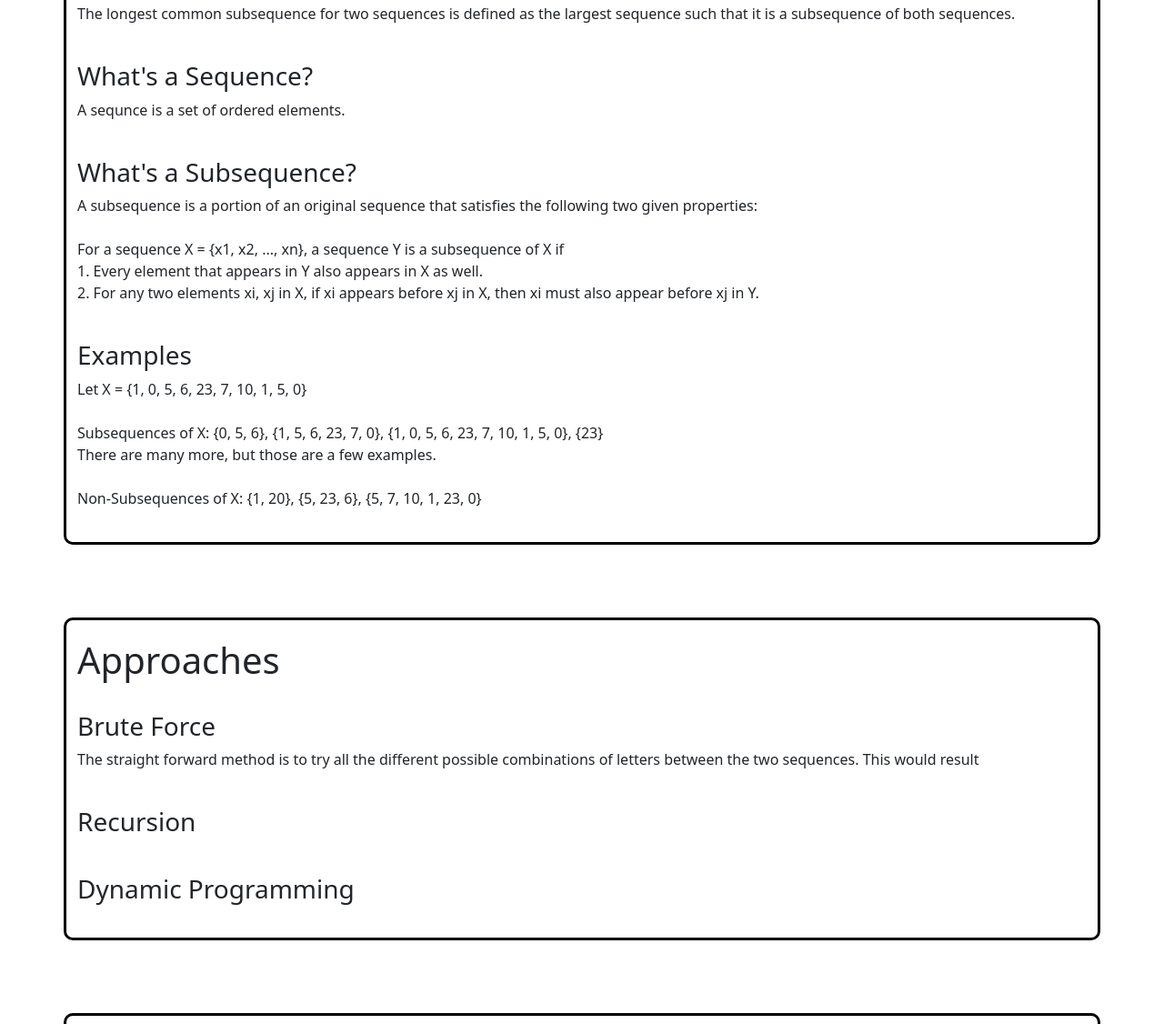
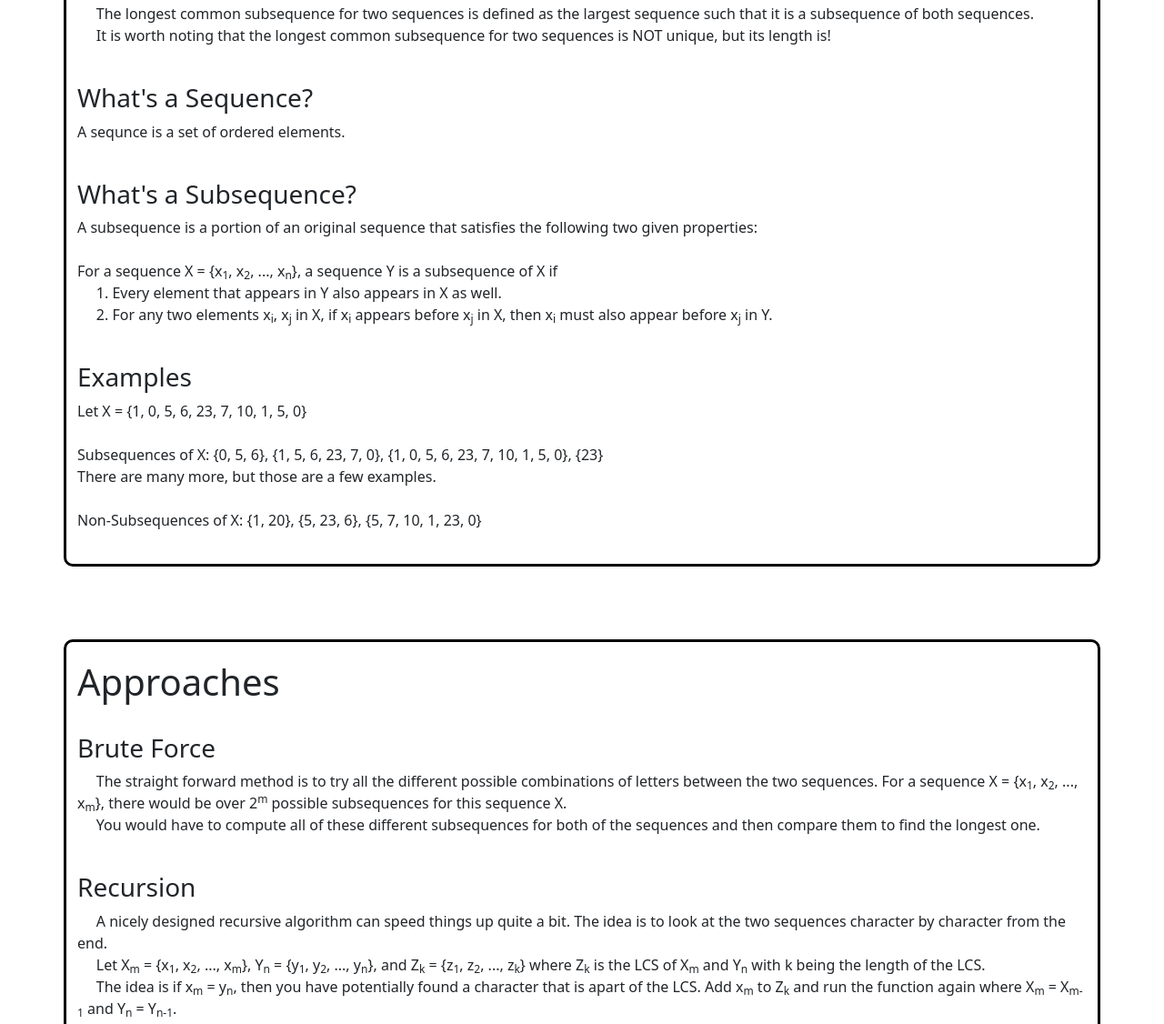
Before and after one commit to caleb-terry17/LongestCommonSubSequence, a plain HTML site: page index.html in a window 1280 px wide. Shown: the part 156-1282 px from the top of the page at 91% size. Drawn offline with nearby package versions, Linux system fonts and the light colour scheme.

Commit message:
finished description for recrusive, brute force appraoches

```diff
--- a/index.html
+++ b/index.html
@@ -7,7 +7,7 @@
     <title>Longest Common Subsequence</title>
 
     <!--website icon-->
-    <link rel="shortcut icon" href="websiteIcon.png" type="image/png">
+    <link rel="shortcut icon" href="./images/websiteIcon.png" type="image/png">
 
     <!--local css imports-->
     <link rel="stylesheet" href="index.css">  <!--styling specific to index.html-->
@@ -19,7 +19,13 @@
     <!--about/intro-->
     <div class="container">
         <h1>LCS: Longest Common Subsequence</h1>
-        <p>The longest common subsequence for two sequences is defined as the largest sequence such that it is a subsequence of both sequences.</p>
+        <p>
+            &nbsp;&nbsp;&nbsp;&nbsp; The longest common subsequence for two sequences is defined as the largest sequence such that it is a subsequence of both sequences.
+
+            <br>
+
+            &nbsp;&nbsp;&nbsp;&nbsp; It is worth noting that the longest common subsequence for two sequences is NOT unique, but its length is!
+        </p>
 
         <br>
 
@@ -37,15 +43,15 @@
             <br>
             <br>
 
-            For a sequence X = {x1, x2, ..., xn}, a sequence Y is a subsequence of X if
+            For a sequence X = {x<sub>1</sub>, x<sub>2</sub>, ..., x<sub>n</sub>}, a sequence Y is a subsequence of X if
 
             <br>
 
-            1. Every element that appears in Y also appears in X as well.
+            &nbsp;&nbsp;&nbsp;&nbsp; 1. Every element that appears in Y also appears in X as well.
 
             <br>
 
-            2. For any two elements xi, xj in X, if xi appears before xj in X, then xi must also appear before xj in Y.
+            &nbsp;&nbsp;&nbsp;&nbsp; 2. For any two elements x<sub>i</sub>, x<sub>j</sub> in X, if x<sub>i</sub> appears before x<sub>j</sub> in X, then x<sub>i</sub> must also appear before x<sub>j</sub> in Y.
         </p>
 
         <br>
@@ -86,19 +92,45 @@
 
         <!--brute force-->
         <h3>Brute Force</h3>
-        <p>The straight forward method is to try all the different possible combinations of letters between the two sequences. This would result </p>
+        <p>
+            &nbsp;&nbsp;&nbsp;&nbsp; The straight forward method is to try all the different possible combinations of letters between the two sequences. For a sequence X = {x<sub>1</sub>, x<sub>2</sub>, ..., x<sub>m</sub>}, there would be over 2<sup>m</sup> possible subsequences for this sequence X.
+
+            <br>
+
+            &nbsp;&nbsp;&nbsp;&nbsp; You would have to compute all of these different subsequences for both of the sequences and then compare them to find the longest one.
+        </p>
 
         <br>
 
         <!--recursion-->
         <h3>Recursion</h3>
-        <p></p>
+        <p>
+            &nbsp;&nbsp;&nbsp;&nbsp; A nicely designed recursive algorithm can speed things up quite a bit. The idea is to look at the two sequences character by character from the end.
+
+            <br>
+
+            &nbsp;&nbsp;&nbsp;&nbsp; Let X<sub>m</sub> = {x<sub>1</sub>, x<sub>2</sub>, ..., x<sub>m</sub>}, Y<sub>n</sub> = {y<sub>1</sub>, y<sub>2</sub>, ..., y<sub>n</sub>}, and Z<sub>k</sub> = {z<sub>1</sub>, z<sub>2</sub>, ..., z<sub>k</sub>} where Z<sub>k</sub> is the LCS of X<sub>m</sub> and Y<sub>n</sub> with k being the length of the LCS.
+
+            <br>
+
+            &nbsp;&nbsp;&nbsp;&nbsp; The idea is if x<sub>m</sub> = y<sub>n</sub>, then you have potentially found a character that is apart of the LCS. Add x<sub>m</sub> to Z<sub>k</sub> and run the function again where X<sub>m</sub> = X<sub>m-1</sub> and Y<sub>n</sub> = Y<sub>n-1</sub>.
+
+            <br>
+
+            &nbsp;&nbsp;&nbsp;&nbsp; However, if x<sub>m</sub> &ne; y<sub>n</sub>, you must run the function again with both possible outcomes. Where X<sub>m</sub> = X<sub>m-1</sub>, Y<sub>n</sub> = Y<sub>n</sub> and X<sub>m</sub> = X<sub>m</sub>, Y<sub>n</sub> = Y<sub>n-1</sub>. Since we're calling the function again, we will get possibly two different outcomes from each function. Which ever one returns the longest Z<sub>k</sub> is the one we return from our current function. This process will continue up the tree of function calls until you finally arive at the original function call with the LCS.
+
+            <br>
+
+            &nbsp;&nbsp;&nbsp;&nbsp; But how does it know when to stop calling the function? The base case for this is when you pass either an empty X<sub>m</sub> or an empty Y<sub>n</sub>. In other words, when m = 0 or when n = 0. We then return an empty Z<sub>k</sub> which the previous functions will add to this empty list all the way to the original callee.
+        </p>
 
         <br>
 
         <!--dynamic-->
         <h3>Dynamic Programming</h3>
-        <p></p>
+        <p>
+
+        </p>
     </div>
 
     <!--input text box-->
--- a/logic.js
+++ b/logic.js
@@ -117,6 +117,12 @@ function computeLCS() {
     let str1 = document.getElementById("list1").value;
     let str2 = document.getElementById("list2").value;
 
+    // checking for too large of input
+    if (str1.length > 100 || str2.length > 100) {
+        lcsOut.innerHTML = "<h3>Input Too Large (>100)</h3>";
+        return;
+    }
+
     // remove all whitespace
     str1 = str1.split(" ").join("");
     str2 = str2.split(" ").join("");
@@ -132,7 +138,7 @@ function computeLCS() {
     // constructing output
     let recStr = listToString(recursive.list);
     let dynStr = listToString(dynamic.list);
-    let recTag = `<h3>Recursive Approach:</h3> <p>Function Iterations: ${recursive.iter}</p> <p>LCS: ${recStr}</p> <p>Length: ${recursive.list.length}</p>`
-    let dynTag = `<h3>Dynamic Approach:</h3> <p>Loop Iterations: ${dynamic.iter}</p> <p>LCS: ${dynStr}</p> <p>Length: ${dynamic.list.length}</p>`
+    let recTag = `<h3>Recursive Approach:</h3> <p>Function Iterations: ${recursive.iter}</p> <p>LCS: ${recStr}</p> <p>Length: ${recursive.list.length}</p>`;
+    let dynTag = `<h3>Dynamic Approach:</h3> <p>Loop Iterations: ${dynamic.iter}</p> <p>LCS: ${dynStr}</p> <p>Length: ${dynamic.list.length}</p>`;
     lcsOut.innerHTML = recTag + "<br>" + dynTag;
 }
```
Also changed, not shown: images/websiteIcon.png (renamed from websiteIcon.png).
